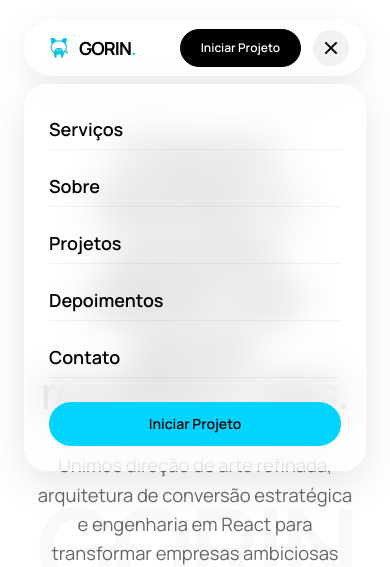
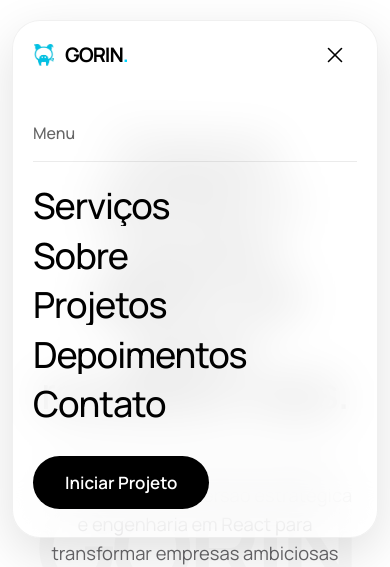
Before and after one commit to mateusgorin/Gorinsolucoes, a React (Vite) app: page / in a window 390 px wide. Both pictures are taken after a click on the button "Abrir menu". Shown: the top 567 px of the page. Built offline with nearby package versions, Linux system fonts and the light colour scheme; a web font is replaced by a local one.

Commit message:
style: improve mobile navigation and menu experience
Enhance glassmorphism effects for the menu, implement scroll locking and body-scroll-lock integration with Lenis, and add keyboard/resize event handling to improve navigation usability.

```diff
--- a/components/GorinSite.tsx
+++ b/components/GorinSite.tsx
@@ -370,6 +370,49 @@ export const GorinSite: React.FC<GorinSiteProps> = ({ onOpenBriefing: _onOpenBri
       });
     };
   }, []);
+
+  useEffect(() => {
+    if (isMenuOpen) {
+      const lenis = (window as any).__lenis;
+      if (lenis && typeof lenis.stop === 'function') {
+        lenis.stop();
+      }
+      document.documentElement.style.overflow = "hidden";
+    } else {
+      const lenis = (window as any).__lenis;
+      if (lenis && typeof lenis.start === 'function') {
+        lenis.start();
+      }
+      document.documentElement.style.overflow = "";
+    }
+
+    const handleKeyDown = (e: KeyboardEvent) => {
+      if (e.key === 'Escape') {
+        setIsMenuOpen(false);
+      }
+    };
+
+    const handleResize = () => {
+      if (window.innerWidth >= 768) {
+        setIsMenuOpen(false);
+      }
+    };
+
+    if (isMenuOpen) {
+      window.addEventListener('keydown', handleKeyDown);
+      window.addEventListener('resize', handleResize);
+    }
+
+    return () => {
+      const lenis = (window as any).__lenis;
+      if (lenis && typeof lenis.start === 'function') {
+        lenis.start();
+      }
+      document.documentElement.style.overflow = "";
+      window.removeEventListener('keydown', handleKeyDown);
+      window.removeEventListener('resize', handleResize);
+    };
+  }, [isMenuOpen]);
 
   useEffect(() => {
     let lastScrollY = window.scrollY;
@@ -633,7 +676,7 @@ export const GorinSite: React.FC<GorinSiteProps> = ({ onOpenBriefing: _onOpenBri
       </motion.a>
 
       {/* Floating Pill Header */}
-      <header ref={navbarRef} className={`Navbar ${isScrolled ? '-scrolled -fixed' : ''} ${isNavVisible ? '-visible' : ''} ${isDarkBg ? '-dark' : ''}`}>
+      <header ref={navbarRef} className={`Navbar ${isScrolled ? '-scrolled -fixed' : ''} ${isNavVisible || isMenuOpen ? '-visible' : ''} ${isDarkBg ? '-dark' : ''} ${isMenuOpen ? '-menu-open' : ''}`}>
         <div className="cuberto-container">
           <div className={`nav-pill ${isDarkBg ? '-dark' : ''}`}>
             {/* Logo */}
@@ -665,6 +708,7 @@ export const GorinSite: React.FC<GorinSiteProps> = ({ onOpenBriefing: _onOpenBri
 
             {/* Header Actions */}
             <div ref={headerActionRef} className="flex items-center gap-3">
+              <div className="hidden md:block">
                 <MagneticCta
                   onClick={(e) => {
                     e.preventDefault();
@@ -680,6 +724,7 @@ export const GorinSite: React.FC<GorinSiteProps> = ({ onOpenBriefing: _onOpenBri
                 >
                   Iniciar Projeto
                 </MagneticCta>
+              </div>
 
               {/* Mobile Menu Toggle */}
               <button
@@ -696,25 +741,98 @@ export const GorinSite: React.FC<GorinSiteProps> = ({ onOpenBriefing: _onOpenBri
             </div>
           </div>
 
-          {/* Mobile Menu Dropdown */}
+          {/* Mobile Menu Expanded Card */}
           <AnimatePresence>
             {isMenuOpen && (
               <motion.div
-                initial={{ opacity: 0, y: -10 }}
+                role="dialog"
+                aria-modal="true"
+                aria-label="Menu"
+                initial={{ height: 64, opacity: 0 }}
+                animate={{ height: "auto", opacity: 1 }}
+                exit={{ height: 64, opacity: 0 }}
+                transition={{ duration: 0.6, ease: [0.16, 1, 0.3, 1], exit: { duration: 0.25 } }}
+                className={`md:hidden absolute left-[0.75rem] right-[0.75rem] ${isScrolled ? 'top-[0.75rem]' : 'top-[1.25rem]'} z-[200] overflow-hidden rounded-[28px] nav-glass-menu ${isDarkBg ? '-dark text-white' : 'text-black'}`}
+                style={{
+                  paddingLeft: '20px',
+                  paddingRight: '20px',
+                  paddingTop: '12px',
+                  paddingBottom: '28px',
+                }}
+              >
+                {/* Top Row */}
+                <div className="flex items-center justify-between h-[44px]">
+                  <a
+                    href="#"
+                    onClick={(e) => {
+                      e.preventDefault();
+                      setIsMenuOpen(false);
+                      window.scrollTo({ top: 0, behavior: 'smooth' });
+                    }}
+                    className={`flex items-center gap-2.5 no-underline transition-colors duration-300 group ${isDarkBg ? 'text-white' : 'text-black'}`}
+                  >
+                    <img
+                      src="/images/mascot-trimmed.webp"
+                      alt="Gorin Soluções"
+                      loading="eager"
+                      className="w-[22px] h-[22px] object-contain transition-transform duration-300 group-hover:scale-110"
+                    />
+                    <span className={`font-bold text-xl tracking-tighter uppercase transition-colors duration-300 ${isDarkBg ? 'text-white' : 'text-black'}`}>
+                      GORIN<span className="text-[#00D4FF]">.</span>
+                    </span>
+                  </a>
+
+                  <button
+                    onClick={() => setIsMenuOpen(false)}
+                    className={`w-[44px] h-[44px] flex items-center justify-center rounded-full transition-colors ${isDarkBg ? 'hover:bg-white/10 text-white' : 'hover:bg-black/5 text-black'}`}
+                    aria-label="Fechar menu"
+                  >
+                    <X size={26} strokeWidth={1.5} />
+                  </button>
+                </div>
+
+                {/* Menu Label & Divider */}
+                <motion.div
+                  initial={{ opacity: 0, y: 12 }}
                   animate={{ opacity: 1, y: 0 }}
-                exit={{ opacity: 0, y: -10 }}
-                className={`md:hidden mt-2 p-6 border rounded-3xl flex flex-col gap-4 nav-glass-menu ${isDarkBg ? '-dark text-white' : 'text-black'}`}
-              >
-                {navItems.map((item) => (
-                  <a
-                    key={item.label}
+                  transition={{ duration: 0.5, delay: 0.3, ease: [0.16, 1, 0.3, 1] }}
+                >
+                  <div className="text-[16px] opacity-60 font-medium mt-[44px]">
+                    Menu
+                  </div>
+                  <div
+                    className="w-full h-[1px] mt-[16px]"
+                    style={{
+                      backgroundColor: isDarkBg ? 'rgba(255, 255, 255, 0.12)' : 'rgba(0, 0, 0, 0.08)'
+                    }}
+                  />
+                </motion.div>
+
+                {/* Navigation Links with Stagger */}
+                <nav className="mt-[24px] flex flex-col gap-[10px]">
+                  {navItems.map((item, idx) => (
+                    <div key={item.label} className="overflow-hidden">
+                      <motion.a
                         href={item.href}
                         onClick={(e) => handleNavClick(e, item.href)}
-                    className={`text-lg font-semibold no-underline py-1.5 border-b ${isDarkBg ? 'text-white border-white/10' : 'text-black border-black/5'}`}
+                        initial={{ y: "110%", opacity: 0 }}
+                        animate={{ y: 0, opacity: 1 }}
+                        transition={{ duration: 0.7, delay: 0.15 + idx * 0.06, ease: [0.16, 1, 0.3, 1] }}
+                        className={`block text-[2.25rem] leading-[1.1] tracking-[-0.03em] font-medium no-underline transition-colors ${isDarkBg ? 'text-white hover:text-[#00D4FF]' : 'text-black hover:text-[#0E7490]'}`}
                       >
                         {item.label}
-                  </a>
+                      </motion.a>
+                    </div>
                   ))}
+                </nav>
+
+                {/* Contact Pill CTA Button */}
+                <motion.div
+                  initial={{ opacity: 0, y: 12 }}
+                  animate={{ opacity: 1, y: 0 }}
+                  transition={{ duration: 0.5, delay: 0.5, ease: [0.16, 1, 0.3, 1] }}
+                  className="mt-[32px] flex justify-start"
+                >
                   <button
                     onClick={() => {
                       setIsMenuOpen(false);
@@ -725,10 +843,15 @@ export const GorinSite: React.FC<GorinSiteProps> = ({ onOpenBriefing: _onOpenBri
                         window.dispatchEvent(new PopStateEvent('popstate'));
                       }
                     }}
-                  className="mt-2 text-center py-3 bg-[#00D4FF] text-black rounded-full font-semibold text-sm cursor-pointer"
+                    className={`inline-flex items-center justify-center rounded-full font-semibold transition-colors cursor-pointer ${isDarkBg ? 'bg-white text-black hover:bg-white/90' : 'bg-black text-white hover:bg-black/90'}`}
+                    style={{
+                      padding: '14px 32px',
+                      fontSize: '1.0625rem',
+                    }}
                   >
                     Iniciar Projeto
                   </button>
+                </motion.div>
               </motion.div>
             )}
           </AnimatePresence>
--- a/components/gorin-styles.css
+++ b/components/gorin-styles.css
@@ -221,7 +221,7 @@ h1, h2, h3, h4 {
   align-items: center;
   justify-content: space-between;
   box-shadow: 0 8px 30px rgba(0, 0, 0, 0.08), inset 0 1px 0 rgba(255, 255, 255, 0.7);
-  transition: background-color 0.3s ease, border-color 0.3s ease, box-shadow 0.3s ease;
+  transition: background-color 0.3s ease, border-color 0.3s ease, box-shadow 0.3s ease, opacity 0.2s ease;
 }
 @media (min-width: 768px) {
   .Navbar .nav-pill {
@@ -1295,18 +1295,23 @@ button:hover .roll-text span {
 }
 
 .nav-glass-menu {
-  background-color: rgba(255, 255, 255, 0.6);
-  -webkit-backdrop-filter: blur(20px) saturate(180%);
-  backdrop-filter: blur(20px) saturate(180%);
-  border-color: rgba(255, 255, 255, 0.55);
-  box-shadow: 0 12px 40px rgba(0, 0, 0, 0.1), inset 0 1px 0 rgba(255, 255, 255, 0.7);
+  background-color: rgba(255, 255, 255, 0.72);
+  -webkit-backdrop-filter: blur(24px) saturate(160%);
+  backdrop-filter: blur(24px) saturate(160%);
+  border: 1px solid rgba(0, 0, 0, 0.06);
+  box-shadow: 0 16px 50px rgba(0, 0, 0, 0.12), inset 0 1px 0 rgba(255, 255, 255, 0.8);
 }
 .nav-glass-menu.-dark {
-  background-color: rgba(11, 10, 15, 0.6);
+  background-color: rgba(11, 10, 15, 0.68);
   border-color: rgba(255, 255, 255, 0.12);
-  box-shadow: 0 12px 40px rgba(0, 0, 0, 0.3), inset 0 1px 0 rgba(255, 255, 255, 0.08);
+  box-shadow: 0 16px 50px rgba(0, 0, 0, 0.35), inset 0 1px 0 rgba(255, 255, 255, 0.08);
+}
+@media (max-width: 767px) {
+  .Navbar.-menu-open .nav-pill { opacity: 0; pointer-events: none; }
 }
 @supports not ((backdrop-filter: blur(1px)) or (-webkit-backdrop-filter: blur(1px))) {
-  .nav-glass-menu { background-color: rgba(255, 255, 255, 0.96); }
-  .nav-glass-menu.-dark { background-color: rgba(11, 10, 15, 0.96); }
+  .Navbar .nav-pill { background-color: rgba(255, 255, 255, 0.92); }
+  .Navbar.-dark .nav-pill, .Navbar .nav-pill.-dark { background-color: rgba(11, 10, 15, 0.92); }
+  .nav-glass-menu { background-color: rgba(255, 255, 255, 0.97); }
+  .nav-glass-menu.-dark { background-color: rgba(11, 10, 15, 0.97); }
 }
```
Lines whose indentation alone changed are shown as unchanged.
